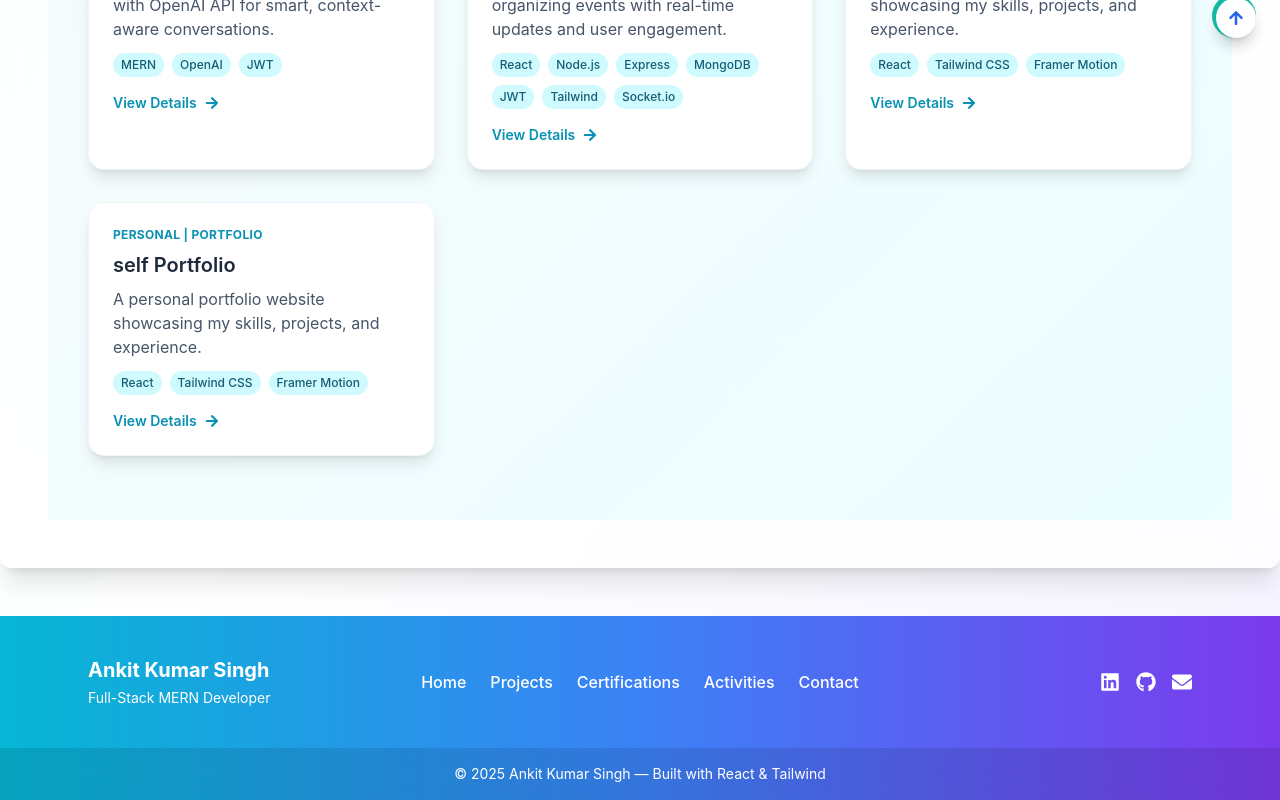
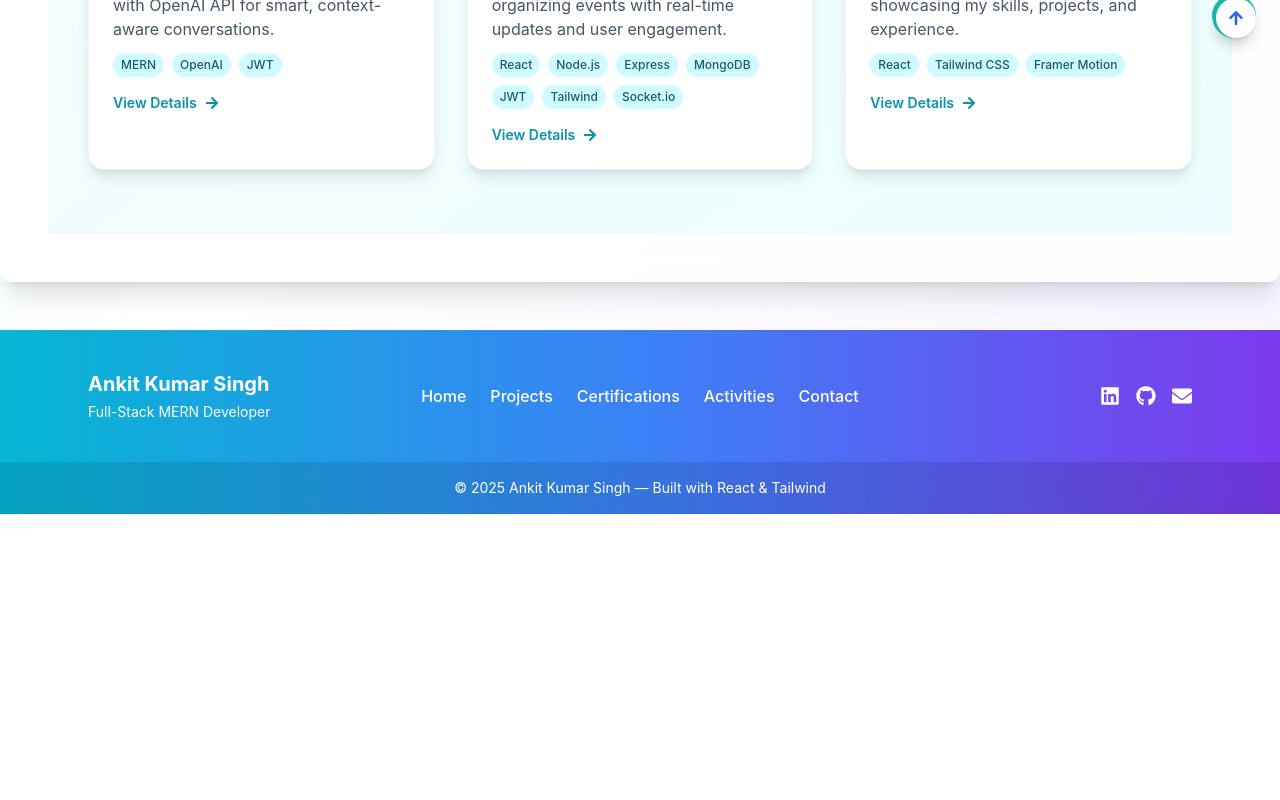
Before and after one commit to Ankit24072002/self_portfolio, a React (Vite) app in the folder portfolio-ankit/: page /projects in a window 1280 px wide. Shown: the part 738-1538 px from the top of the page. After the commit the page ends 1252 px from the top, so only its background shows below. Built offline with nearby package versions, Linux system fonts and the light colour scheme.

Commit message:
update frontend

```diff
--- a/portfolio-ankit/src/pages/Projects.jsx
+++ b/portfolio-ankit/src/pages/Projects.jsx
@@ -42,14 +42,6 @@ const projects = [
     live: "https://event-management-system-frontend.onrender.com/",
     code: "https://github.com/Ankit24072002/event-management-system.git",
     tag: "Event | MERN"
-  },
-  {
-    title: "self Portfolio",
-    desc: "A personal portfolio website showcasing my skills, projects, and experience.",
-    tech: ["React", "Tailwind CSS", "Framer Motion"],
-    live: "https://self-portfolio-if15.onrender.com/projects",
-    code: "https://github.com/Ankit24072002/self_portfolio.git",
-    tag: "Personal | Portfolio"
   },
   {
     title: "self Portfolio",
```
